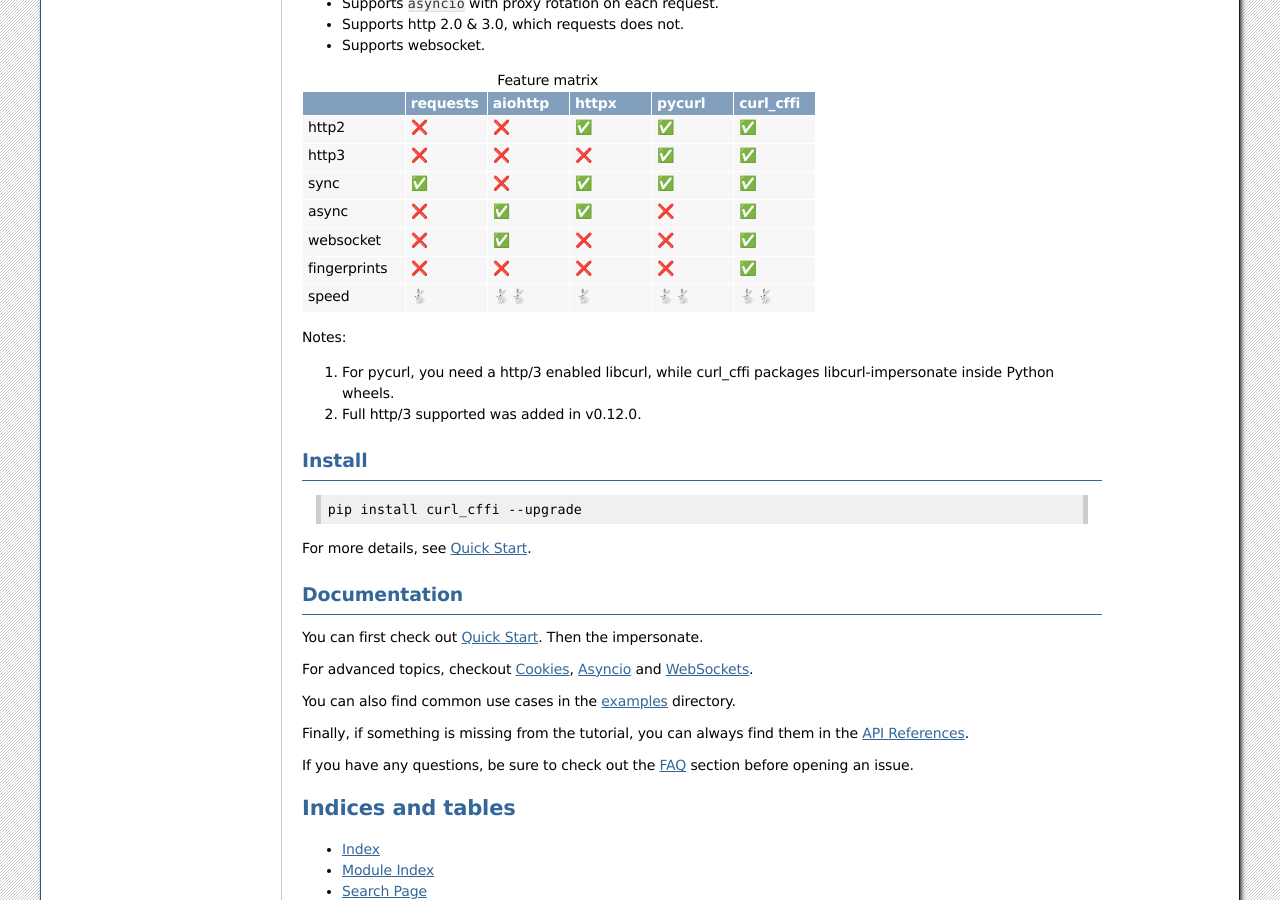
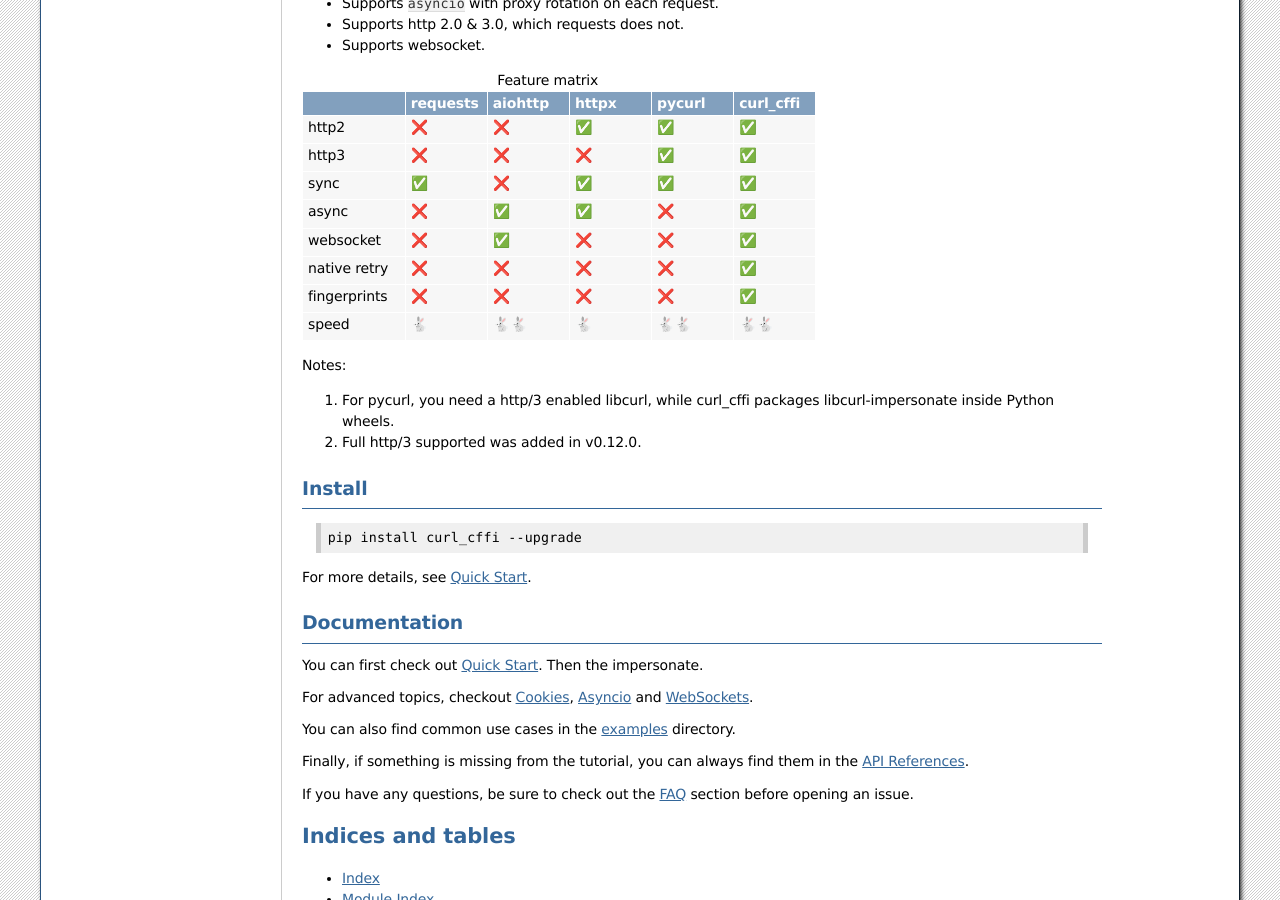
Before and after one commit to lexiforest/curl_cffi, a Sphinx documentation site: the page built from docs/index.rst, in a window 1280 px wide and 900 px high, scrolled down 1877 px. Built offline with Sphinx 7.4.7, drawn with Linux system fonts in a browser that asks for light colours.

```diff
--- a/docs/index.rst
+++ b/docs/index.rst
@@ -119,6 +119,12 @@ Features
      - ❌
      - ❌
      - ✅
+   * - native retry
+     - ❌
+     - ❌
+     - ❌
+     - ❌
+     - ✅
    * - fingerprints
      - ❌
      - ❌
```
Also changed, not shown: README.md (+1 -0 lines).
